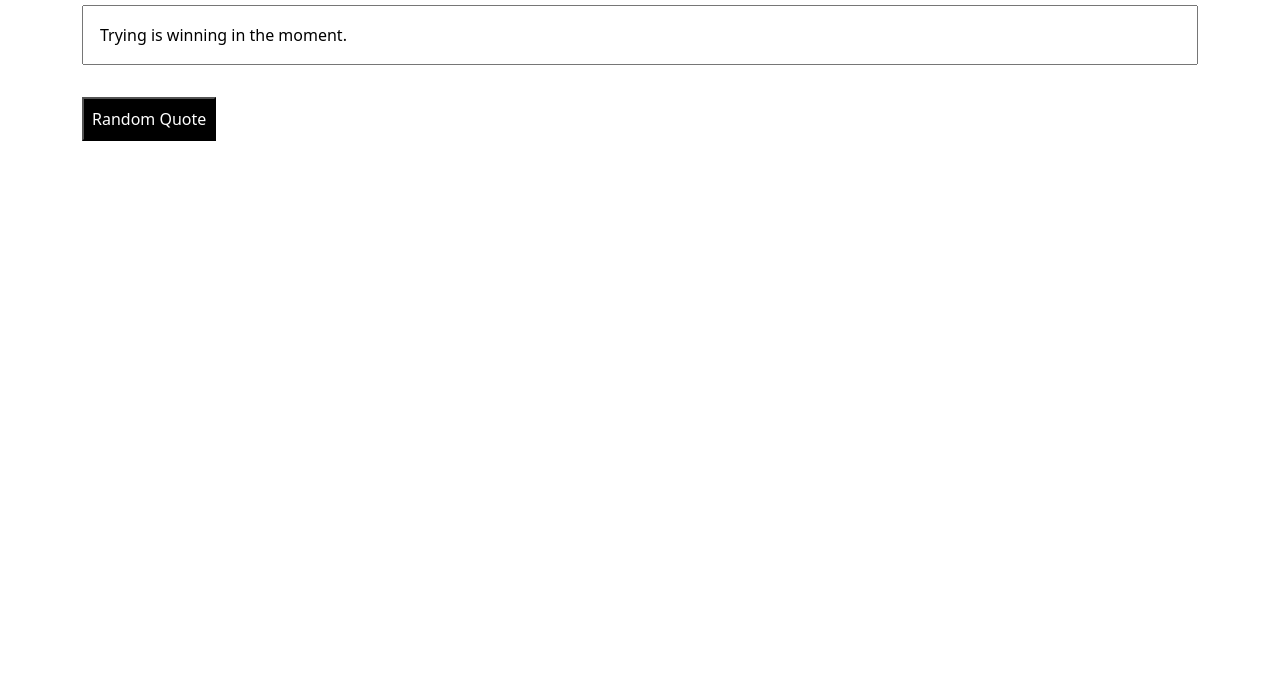
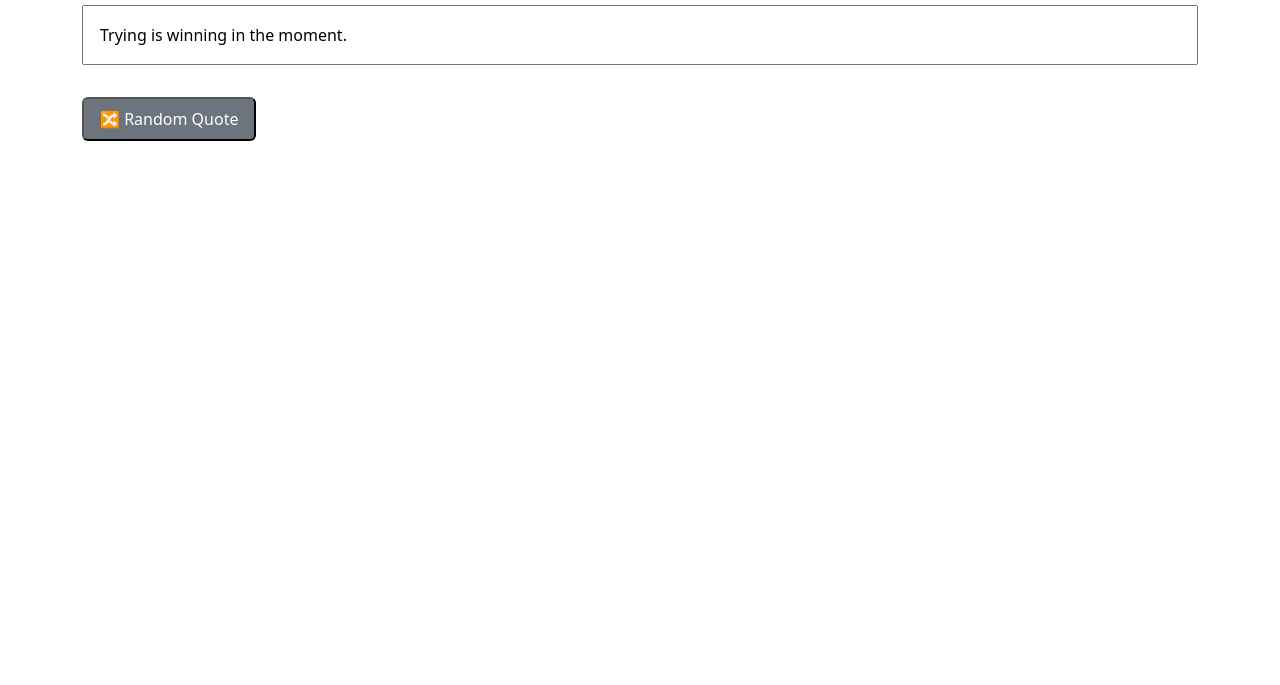
Before and after one commit to saadmalik200/quote-of-the-day-DOM, a plain HTML site: page index.html in a window 1280 px wide. Shown: the part 115-800 px from the top of the page. Drawn offline with nearby package versions, Linux system fonts and the light colour scheme.

Commit message:
ex3 final

```diff
--- a/index.html
+++ b/index.html
@@ -17,7 +17,7 @@
     <div>
       <h1>Quote of the Day</h1>
       <input type="text" readonly />
-      <button>Random Quote</button>
+      <button>🔀 Random Quote</button>
     </div>
     <script src="./index.js"></script>
   </body>
--- a/index.js
+++ b/index.js
@@ -12,7 +12,15 @@ heading.classList.add("mt-5");
 input.style.width = "100%";
 input.classList.add("p-3", "my-3");
 container.classList.add("container");
-button.classList.add("d-block", "mt-3", "p-2", "text-white", "bg-black");
+button.classList.add(
+  "d-block",
+  "mt-3",
+  "py-2",
+  "px-3",
+  "text-white",
+  "bg-secondary",
+  "rounded-2"
+);
 
 function randomQuoteFunc() {
   const quotes = [
```
